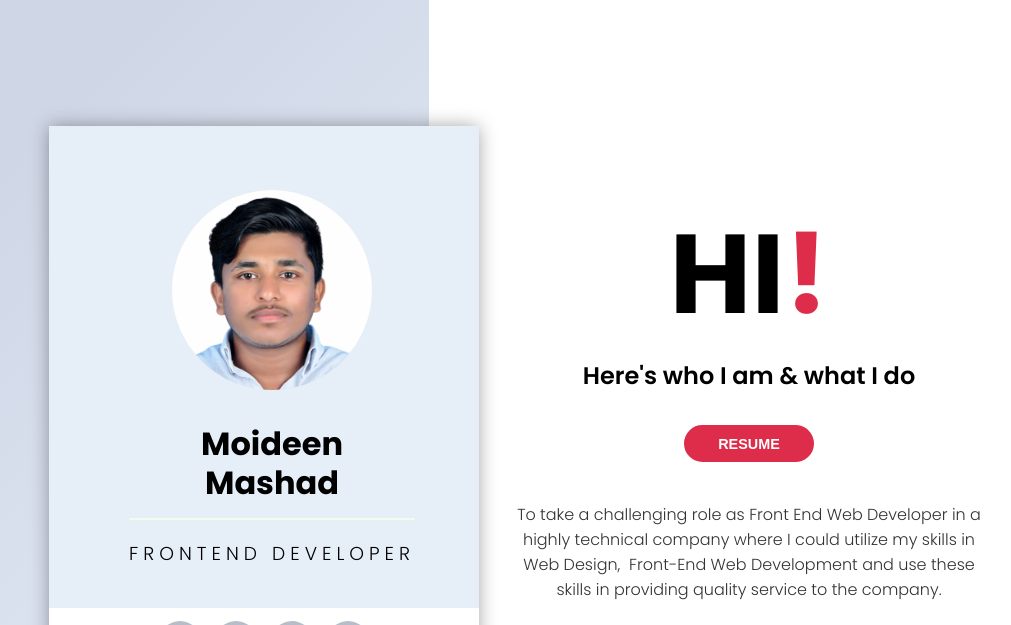
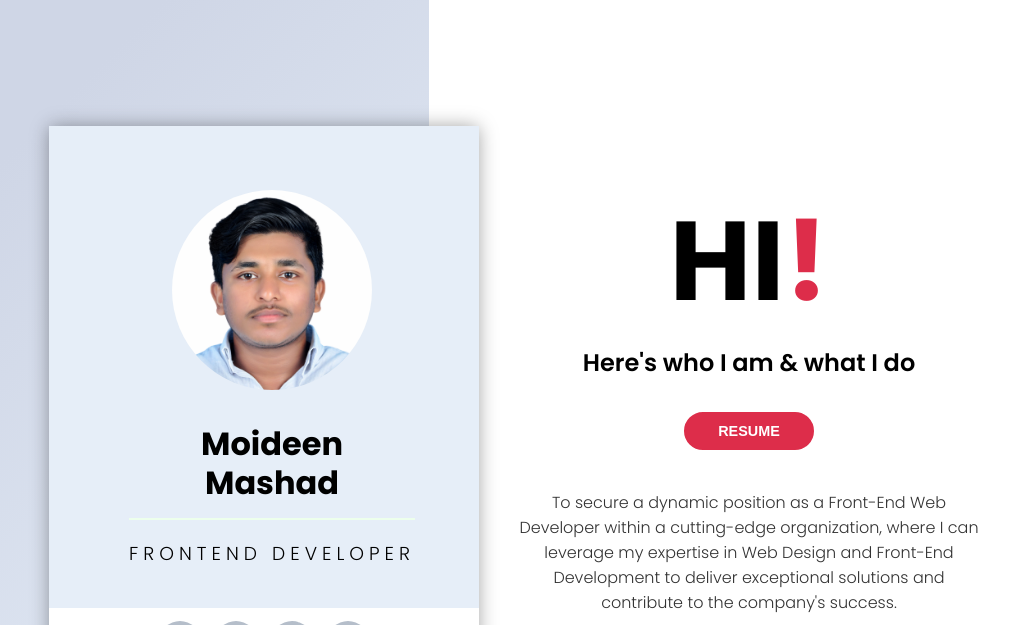
Before and after one commit to moideeenmashad/my-profile, a plain HTML site: page index.html in a window 1280 px wide. Shown: the top 625 px of the page, without its empty margins (211-1222 px from the left). Drawn offline with nearby package versions, Linux system fonts and the light colour scheme.

Commit message:
change the p tag content

```diff
--- a/index.html
+++ b/index.html
@@ -63,12 +63,10 @@
 
         <div class="about-para">
           <p>
-            To take a challenging role as Front End Web Developer in a highly
-            technical company where I could utilize my skills in Web
-            Design,
-
-            Front-End Web Development and use these skills in providing
-            quality service to the company.
+            To secure a dynamic position as a Front-End Web Developer within a
+            cutting-edge organization, where I can leverage my expertise in Web
+            Design and Front-End Development to deliver exceptional solutions
+            and contribute to the company's success.
           </p>
         </div>
       </div>
```
